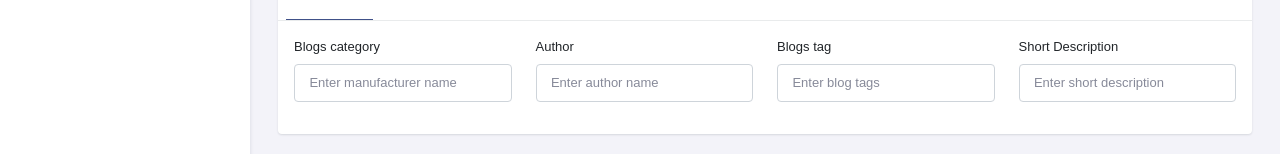
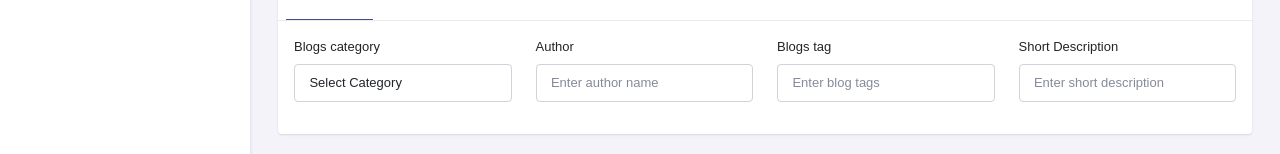
Before and after one commit to Poonam-FastFurious/cthadmin, a React (Vite) app: page /AddBlogs in a window 1280 px wide. Shown: the part 584-738 px from the top of the page. Built offline with nearby package versions, Linux system fonts and the light colour scheme; sample sign-in values are in the browser's storage; what lord-icon-element would draw is missing.

Commit message:
bolgs update

```diff
--- a/src/Pages/Blogs/Addblogs.jsx
+++ b/src/Pages/Blogs/Addblogs.jsx
@@ -380,14 +380,30 @@ function Addblogs() {
                                 >
                                   Blogs category
                                 </label>
-                                <input
-                                  type="text"
+                                <select
                                   className="form-control"
-                                  id="manufacturer-name-input"
-                                  placeholder="Enter manufacturer name"
+                                  name="type"
+                                  id="type"
+                                  required
                                   value={category}
                                   onChange={(e) => setCategory(e.target.value)}
-                                />
+                                >
+                                  <option value="">Select Category</option>
+                                  <option value="CSR">CSR </option>
+                                  <option value="BRSR">BRSR </option>
+                                  <option value=" Corporate Governance">
+                                    {" "}
+                                    Corporate Governance{" "}
+                                  </option>
+                                  <option value=" Miscellaneous">
+                                    {" "}
+                                    Miscellaneous{" "}
+                                  </option>
+                                  <option value="contact">
+                                    {" "}
+                                    Corporate Mentoring, Learning & Development{" "}
+                                  </option>
+                                </select>
                               </div>
                             </div>
                             <div className="col-lg-3">
```
Also changed, not shown: 1 other file (tests, documents, lock files or other folders).
